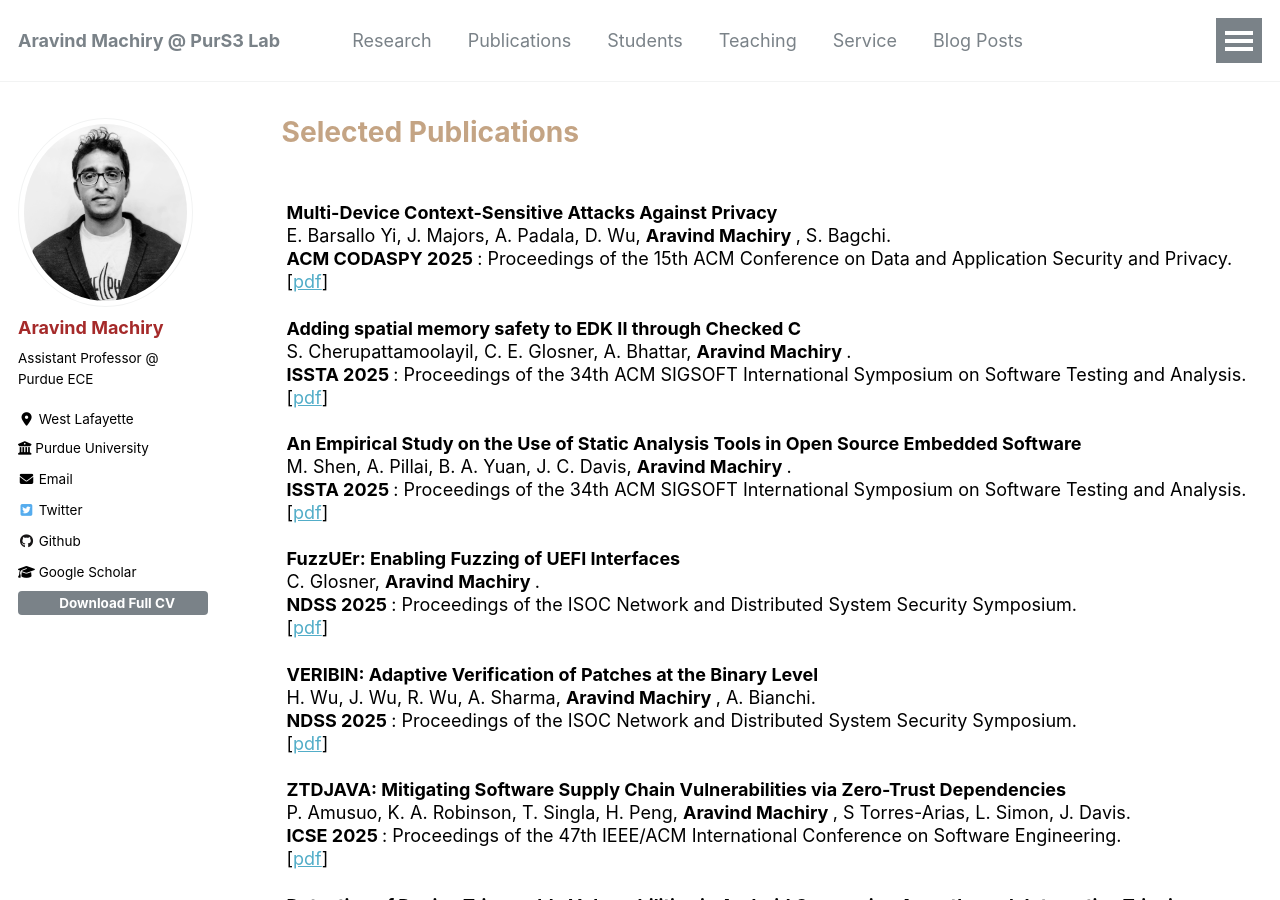
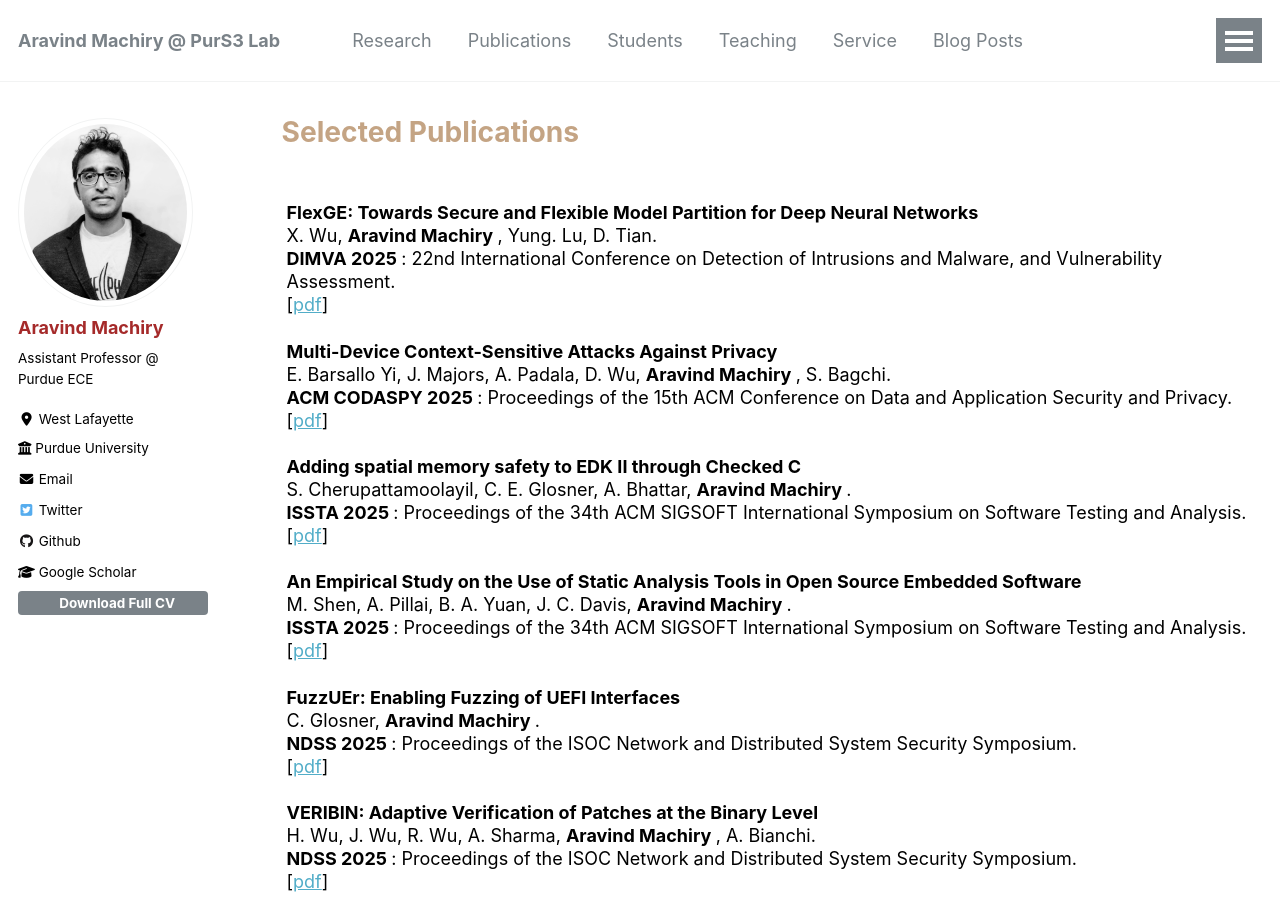
Before and after one commit to Machiry/machiry.github.io, a Jekyll site: the page built from _publications/index.html, in a window 1280 px wide and 900 px high. Built offline with Jekyll 4.4.1, drawn with Linux system fonts in a browser that asks for light colours; nearby versions of some CDN libraries.

Commit message:
Adding papers

```diff
--- a/_publications/index.html
+++ b/_publications/index.html
@@ -8,6 +8,14 @@ author_profile: true
     <script src="https://kit.fontawesome.com/a076d05399.js"></script>
 
     <br/>
+
+	<p>
+
+		<strong>FlexGE: Towards Secure and Flexible Model Partition for Deep Neural Networks</strong><br>
+		X. Wu, <b> Aravind Machiry </b>, Yung. Lu, D. Tian.<br>
+		<b> DIMVA 2025 </b>: 22nd International Conference on Detection of Intrusions and Malware, and Vulnerability Assessment. <br>
+		[<a href="/files/flexgedimva2025.pdf">pdf</a>]
+	</p>
 
 	<p>
 
```
Also changed, not shown: 1 other file.
